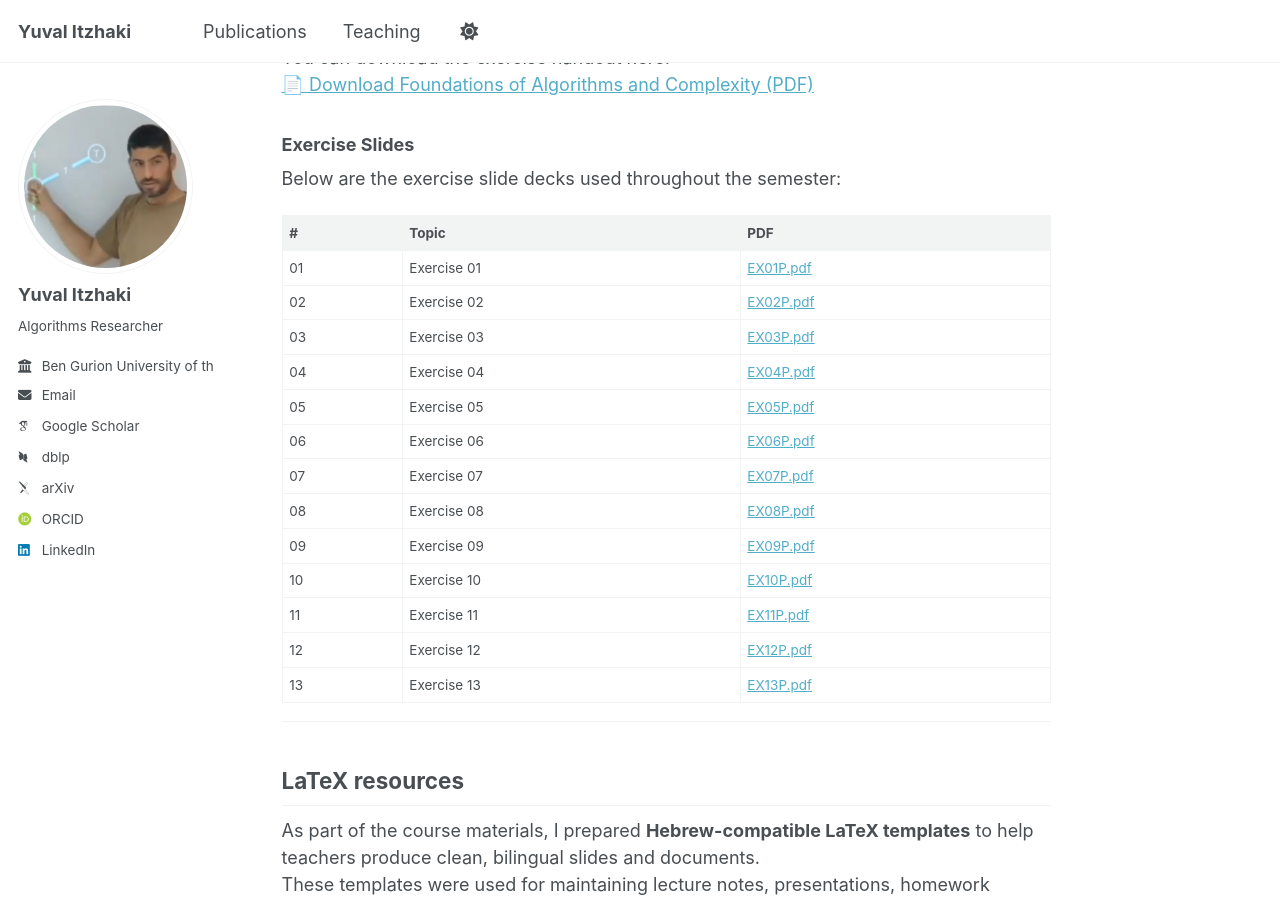
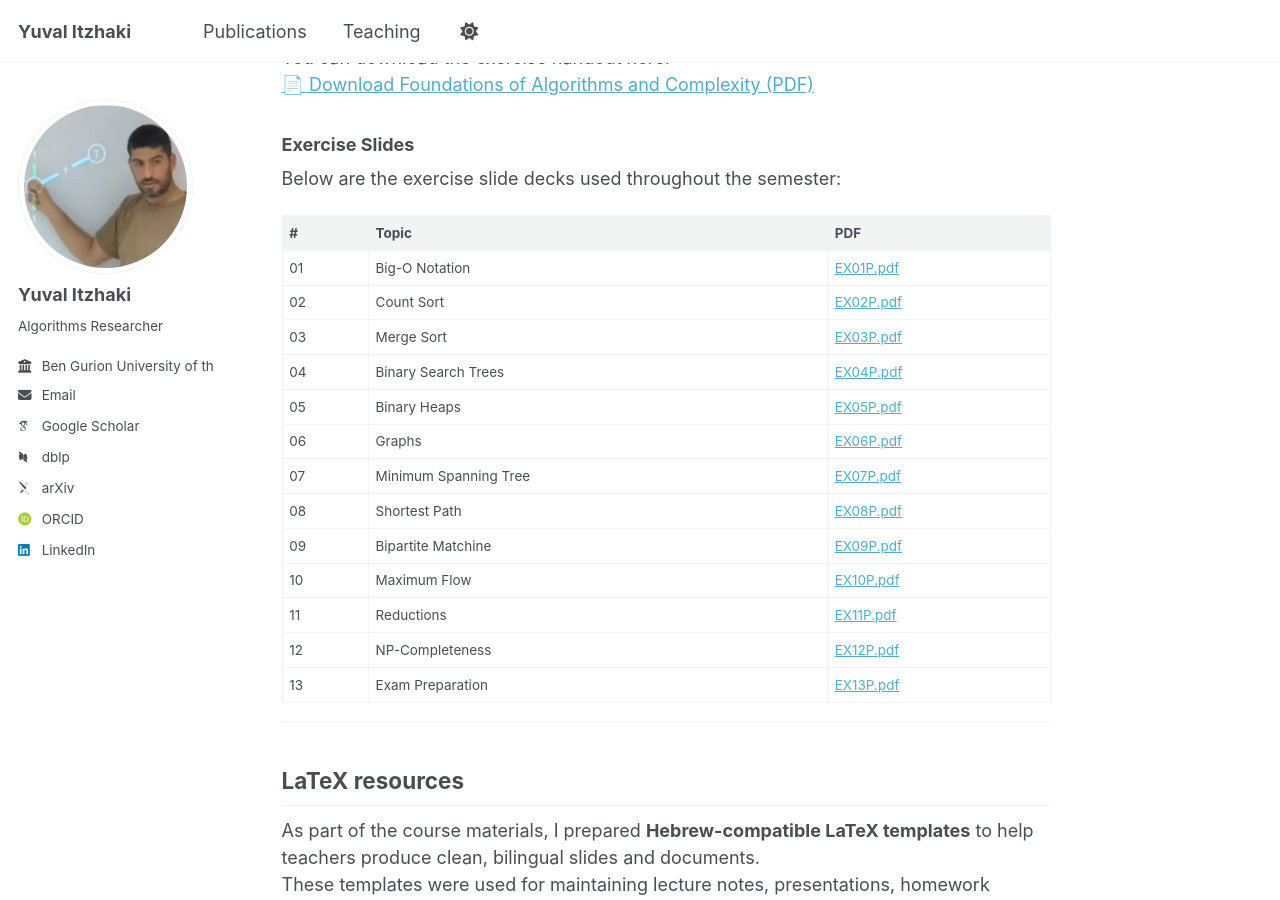
Before and after one commit to yuvalyitz/home, a Jekyll site: the page built from _teaching/foundation_of_algorithms_and_complexity.md, in a window 1280 px wide and 900 px high, scrolled down 526 px. Built offline with Jekyll 4.4.1, drawn with Linux system fonts in a browser that asks for light colours; some web fonts are replaced.

Commit message:
Update foundation_of_algorithms_and_complexity.md

```diff
--- a/_teaching/foundation_of_algorithms_and_complexity.md
+++ b/_teaching/foundation_of_algorithms_and_complexity.md
@@ -26,19 +26,19 @@ Below are the exercise slide decks used throughout the semester:
 
 | # | Topic | PDF |
 |---|-------|-----|
-| 01 | Exercise 01 | [EX01P.pdf]({{ "/files/EX01P.pdf" | relative_url }}) |
-| 02 | Exercise 02 | [EX02P.pdf]({{ "/files/EX02P.pdf" | relative_url }}) |
-| 03 | Exercise 03 | [EX03P.pdf]({{ "/files/EX03P.pdf" | relative_url }}) |
-| 04 | Exercise 04 | [EX04P.pdf]({{ "/files/EX04P.pdf" | relative_url }}) |
-| 05 | Exercise 05 | [EX05P.pdf]({{ "/files/EX05P.pdf" | relative_url }}) |
-| 06 | Exercise 06 | [EX06P.pdf]({{ "/files/EX06P.pdf" | relative_url }}) |
-| 07 | Exercise 07 | [EX07P.pdf]({{ "/files/EX07P.pdf" | relative_url }}) |
-| 08 | Exercise 08 | [EX08P.pdf]({{ "/files/EX08P.pdf" | relative_url }}) |
-| 09 | Exercise 09 | [EX09P.pdf]({{ "/files/EX09P.pdf" | relative_url }}) |
-| 10 | Exercise 10 | [EX10P.pdf]({{ "/files/EX10P.pdf" | relative_url }}) |
-| 11 | Exercise 11 | [EX11P.pdf]({{ "/files/EX11P.pdf" | relative_url }}) |
-| 12 | Exercise 12 | [EX12P.pdf]({{ "/files/EX12P.pdf" | relative_url }}) |
-| 13 | Exercise 13 | [EX13P.pdf]({{ "/files/EX13P.pdf" | relative_url }}) |
+| 01 | Big-O Notation | [EX01P.pdf]({{ "/files/EX01P.pdf" | relative_url }}) |
+| 02 | Count Sort | [EX02P.pdf]({{ "/files/EX02P.pdf" | relative_url }}) |
+| 03 | Merge Sort | [EX03P.pdf]({{ "/files/EX03P.pdf" | relative_url }}) |
+| 04 | Binary Search Trees | [EX04P.pdf]({{ "/files/EX04P.pdf" | relative_url }}) |
+| 05 | Binary Heaps | [EX05P.pdf]({{ "/files/EX05P.pdf" | relative_url }}) |
+| 06 | Graphs | [EX06P.pdf]({{ "/files/EX06P.pdf" | relative_url }}) |
+| 07 | Minimum Spanning Tree | [EX07P.pdf]({{ "/files/EX07P.pdf" | relative_url }}) |
+| 08 | Shortest Path | [EX08P.pdf]({{ "/files/EX08P.pdf" | relative_url }}) |
+| 09 | Bipartite Matchine | [EX09P.pdf]({{ "/files/EX09P.pdf" | relative_url }}) |
+| 10 | Maximum Flow | [EX10P.pdf]({{ "/files/EX10P.pdf" | relative_url }}) |
+| 11 | Reductions| [EX11P.pdf]({{ "/files/EX11P.pdf" | relative_url }}) |
+| 12 | NP-Completeness | [EX12P.pdf]({{ "/files/EX12P.pdf" | relative_url }}) |
+| 13 | Exam Preparation | [EX13P.pdf]({{ "/files/EX13P.pdf" | relative_url }}) |
 
 ---
 
```
